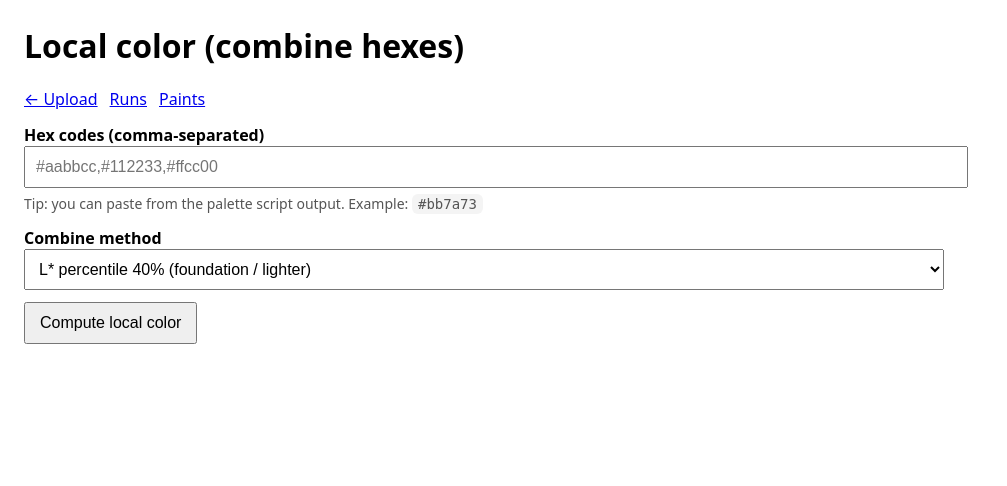
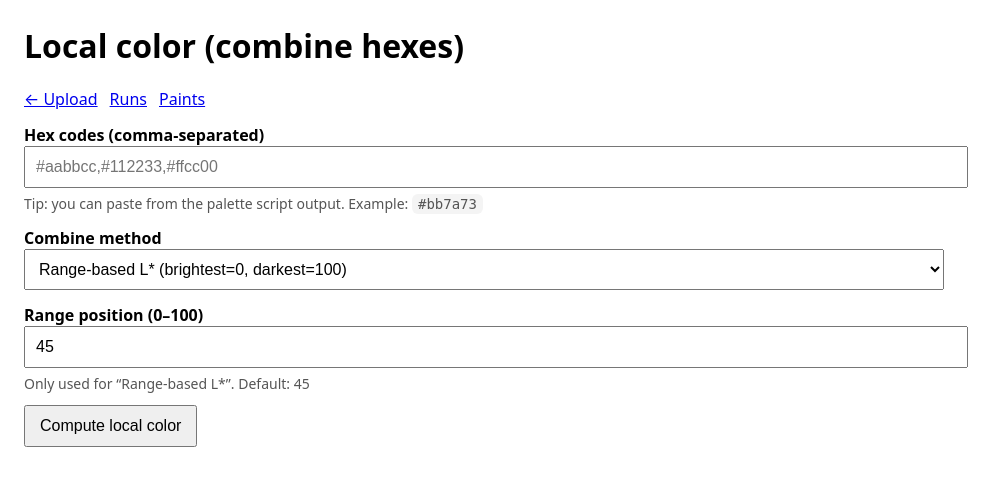
Before and after one commit to sketchmo4/color_palette_creation, a FastAPI app: page /local-color in a window 1280 px wide. Shown: the top 486 px of the page, without its empty margins (0-1007 px from the left). Run offline with FastAPI, Linux system fonts and the light colour scheme.

Commit message:
Local base: range-normalized L* selector (brightest=0 darkest=100) with user-settable range_pos (default 45)

```diff
--- a/ui/main.py
+++ b/ui/main.py
@@ -75,15 +75,25 @@ def normalize_hex(h: str) -> str:
     return h.lower()
 
 
-def combine_hexes_to_base(hex_codes: List[str], method: str = 'lab_mean') -> str:
+def combine_hexes_to_base(hex_codes: List[str], method: str = 'lab_mean', range_pos: float = 45.0) -> str:
     hex_norm = [normalize_hex(h) for h in hex_codes if (h or '').strip()]
     if not hex_norm:
         raise ValueError('need at least one hex')
 
-    if method in ('l_percentile_40', 'l_percentile_45', 'l_percentile_50'):
+    if method in ('l_percentile_40', 'l_percentile_45', 'l_percentile_50', 'l_range'):
         rgbs = np.array([mcolors.hex2color(h) for h in hex_norm], dtype=float)
         labs = np.array([rgb01_to_lab(rgb) for rgb in rgbs], dtype=float)
         L = labs[:, 0]
+        if method == 'l_range':
+            Lmax = float(np.max(L)); Lmin = float(np.min(L))
+            denom = (Lmax - Lmin)
+            if denom <= 1e-9:
+                return hex_norm[0]
+            pos = 100.0 * (Lmax - L) / denom
+            target = max(0.0, min(100.0, float(range_pos)))
+            j = int(np.argmin(np.abs(pos - target)))
+            return hex_norm[j]
+
         order = np.argsort(L)
         p = 0.40 if method == 'l_percentile_40' else (0.45 if method == 'l_percentile_45' else 0.50)
         j = int(round(p * (len(order) - 1)))
@@ -380,6 +390,7 @@ def upload(
     marked: UploadFile = File(...),
     mask_type: str = Form(default="general"),
     custom_mask: str = Form(default=""),
+    range_pos: float = Form(default=45.0),
 ):
     b = (base or "").strip()
     if b:
@@ -403,7 +414,7 @@ def upload(
     if not SAFE_MASK_RE.match(mt):
         mt = "general"
     meta_path = IN_DIR / f"{b}.meta.json"
-    meta_path.write_text(json.dumps({"mask_type": mt}), encoding="utf-8")
+    meta_path.write_text(json.dumps({"mask_type": mt, "range_pos": float(range_pos)}), encoding="utf-8")
 
     # Redirect to job page for status + auto-open
     return RedirectResponse(url=f"/jobs/{b}", status_code=303)
@@ -458,7 +469,8 @@ def local_color_page(request: Request):
     return templates.TemplateResponse(request, 'local_color.html', {
         'result': None,
         'error': None,
-        'default_method': 'l_percentile_40',
+        'default_method': 'l_range',
+        'range_pos': 45,
     })
 
 
@@ -467,10 +479,11 @@ def local_color_compute(
     request: Request,
     hexes: str = Form(default=''),
     method: str = Form(default='lab_mean'),
+    range_pos: float = Form(default=45.0),
 ):
     try:
         hex_list = [h.strip() for h in (hexes or '').split(',') if h.strip()]
-        base_hex = combine_hexes_to_base(hex_list, method=method)
+        base_hex = combine_hexes_to_base(hex_list, method=method, range_pos=range_pos)
 
         cfg = read_ini()
         # paints from config or default
@@ -497,6 +510,7 @@ def local_color_compute(
             'error': None,
             'default_method': method,
             'hexes': ','.join(hex_list),
+            'range_pos': range_pos,
         })
     except Exception as e:
         return templates.TemplateResponse(request, 'local_color.html', {
@@ -504,6 +518,7 @@ def local_color_compute(
             'error': str(e),
             'default_method': method,
             'hexes': hexes,
+            'range_pos': range_pos,
         })
 
 
--- a/ui/templates/index.html
+++ b/ui/templates/index.html
@@ -43,6 +43,10 @@
       <input type="text" name="custom_mask" placeholder="e.g. hatband" />
       <div class="hint">Must be filename-safe: letters/numbers/_/- (max 64). If set, this overrides the dropdown.</div>
 
+      <label>Local range position (0–100)</label>
+      <input type="text" name="range_pos" value="45" />
+      <div class="hint">For mask runs (skin/hair/etc), local base is chosen by normalizing swatches from brightest=0 to darkest=100 and selecting this position (default 45).</div>
+
       <button type="submit">Upload</button>
     </form>
 
--- a/ui/templates/local_color.html
+++ b/ui/templates/local_color.html
@@ -30,12 +30,17 @@
 
       <label style="display:block; margin-top:14px; font-weight:600;">Combine method</label>
       <select name="method">
-        <option value="l_percentile_40" {% if default_method=='l_percentile_40' %}selected{% endif %}>L* percentile 40% (foundation / lighter)</option>
-        <option value="l_percentile_45" {% if default_method=='l_percentile_45' %}selected{% endif %}>L* percentile 45% (foundation)</option>
-        <option value="l_percentile_50" {% if default_method=='l_percentile_50' %}selected{% endif %}>L* percentile 50% (median)</option>
+        <option value="l_range" {% if default_method=='l_range' %}selected{% endif %}>Range-based L* (brightest=0, darkest=100)</option>
+        <option value="l_percentile_40" {% if default_method=='l_percentile_40' %}selected{% endif %}>L* percentile 40%</option>
+        <option value="l_percentile_45" {% if default_method=='l_percentile_45' %}selected{% endif %}>L* percentile 45%</option>
+        <option value="l_percentile_50" {% if default_method=='l_percentile_50' %}selected{% endif %}>L* percentile 50%</option>
         <option value="lab_mean" {% if default_method=='lab_mean' %}selected{% endif %}>Lab mean</option>
         <option value="rgb_mean" {% if default_method=='rgb_mean' %}selected{% endif %}>RGB mean</option>
       </select>
+
+      <label style="display:block; margin-top:14px; font-weight:600;">Range position (0–100)</label>
+      <input type="text" name="range_pos" value="{{ range_pos if range_pos is not none else 45 }}" />
+      <div class="hint">Only used for “Range-based L*”. Default: 45</div>
 
       <button type="submit">Compute local color</button>
     </form>
```
Also changed, not shown: app/watch_and_build_palette.py (+27 -4 lines), telegram_bot/bot.py (+17 -4 lines).
